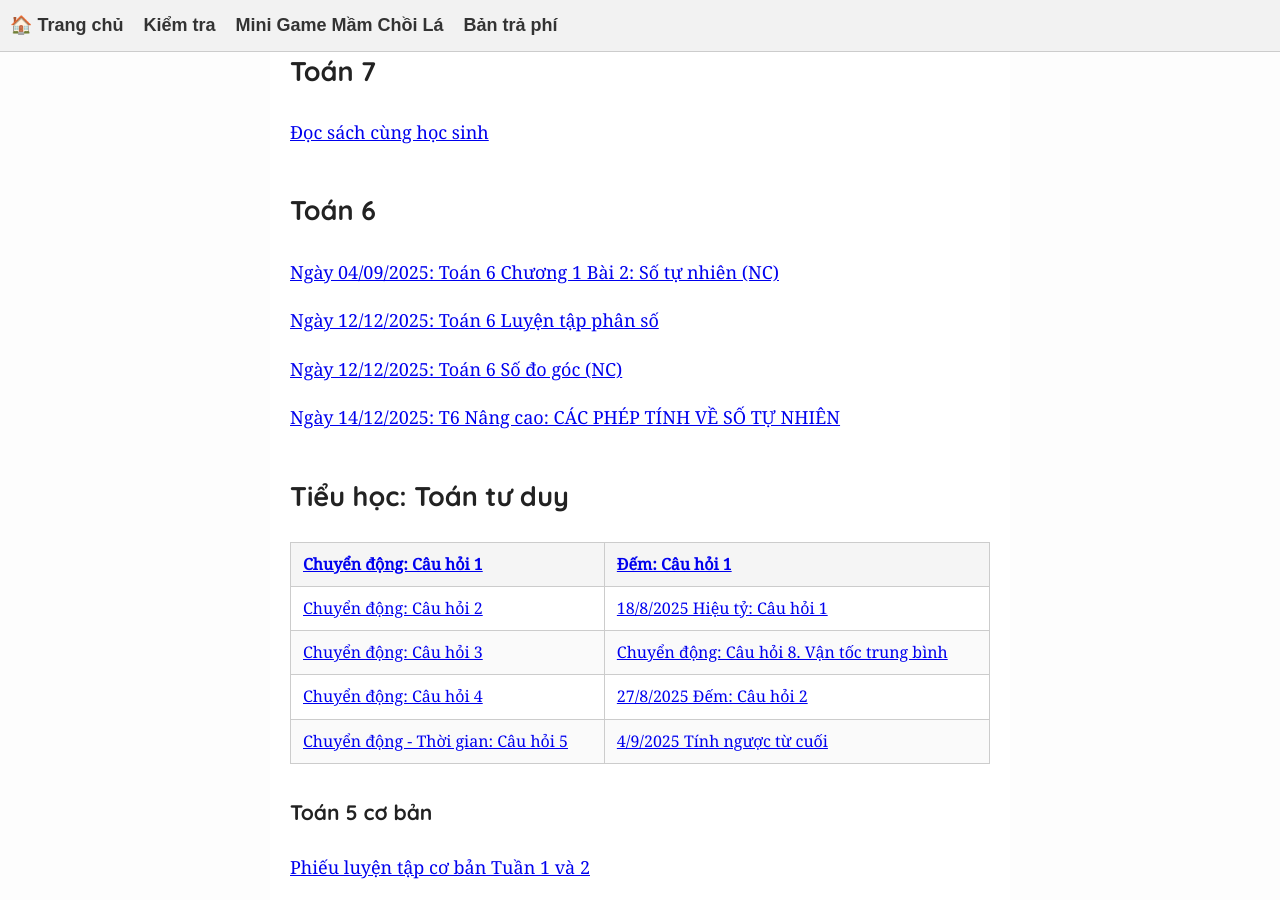
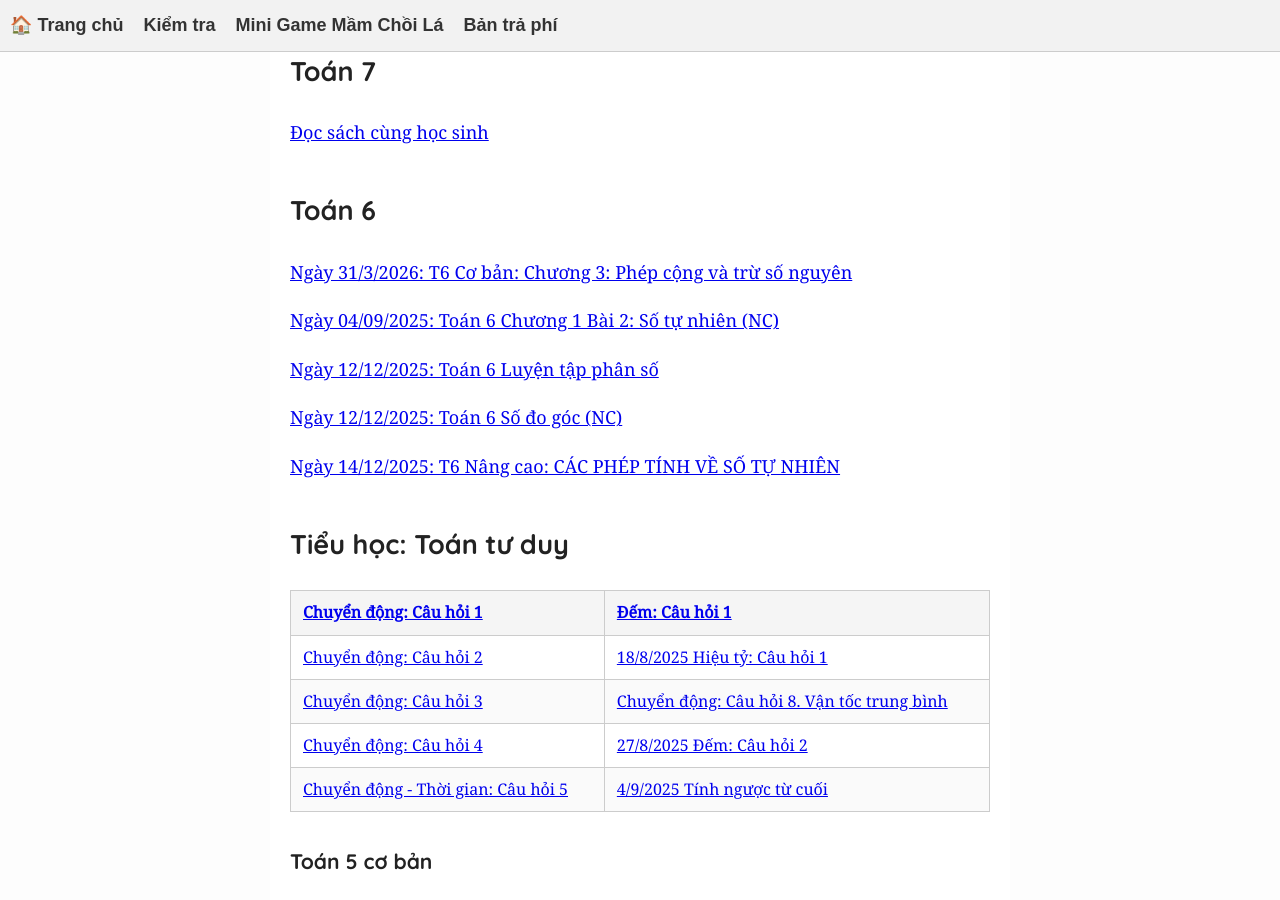
Before and after one commit to NguyenMuoiVN1988/publicstudyrepo, a Jekyll site: the page built from index.md, in a window 1280 px wide and 900 px high, scrolled down 3029 px. Built offline with Jekyll 4.4.1, drawn with Linux system fonts in a browser that asks for light colours.

Commit message:
Update index.md

```diff
--- a/index.md
+++ b/index.md
@@ -90,6 +90,9 @@ title: "Public Study"
 [Đọc sách cùng học sinh](T7/DocCungHST7.md)
 
 ## Toán 6
+
+[Ngày 31/3/2026: T6 Cơ bản: Chương 3: Phép cộng và trừ số nguyên](T6/T6C3B2CongTruSoNguyen.html)
+
 [Ngày 04/09/2025: Toán 6 Chương 1 Bài 2: Số tự nhiên (NC)](T6/T6TaphopNC.md)
 
 [Ngày 12/12/2025: Toán 6 Luyện tập phân số](T6/T6PhanSo.html)
@@ -97,6 +100,8 @@ title: "Public Study"
 [Ngày 12/12/2025: Toán 6 Số đo góc (NC)](T6/T6HinhHoc.html)
 
 [Ngày 14/12/2025: T6 Nâng cao: CÁC PHÉP TÍNH VỀ SỐ TỰ NHIÊN](T6/T6NCTaiLieuChuyenToan1.html)
+
+
 
 
 ## Tiểu học: Toán tư duy
```
